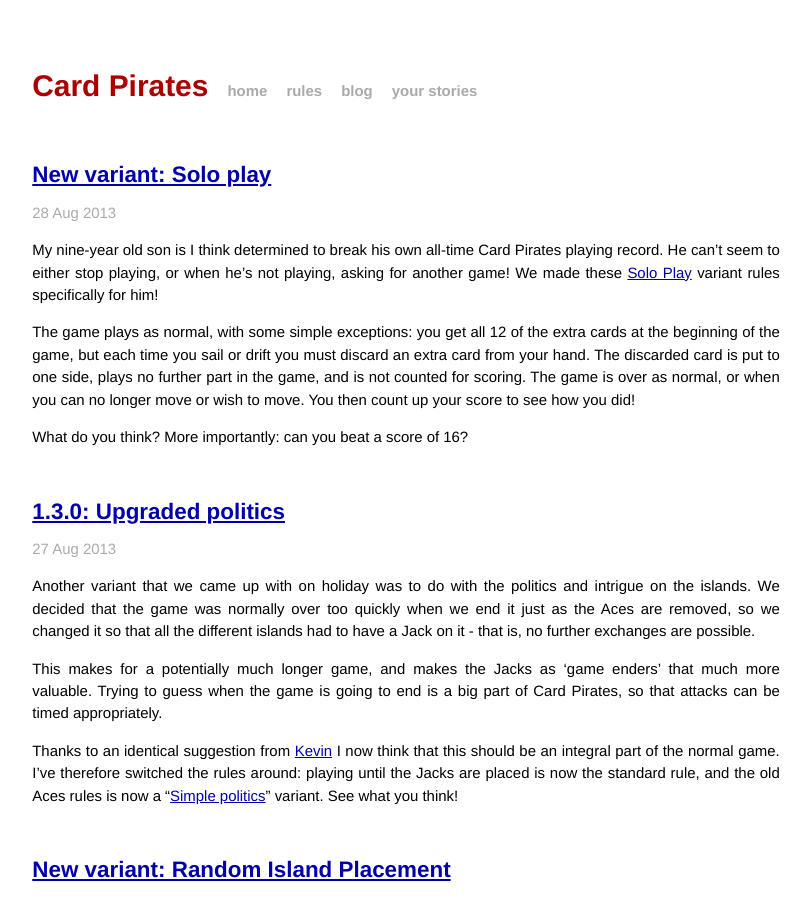
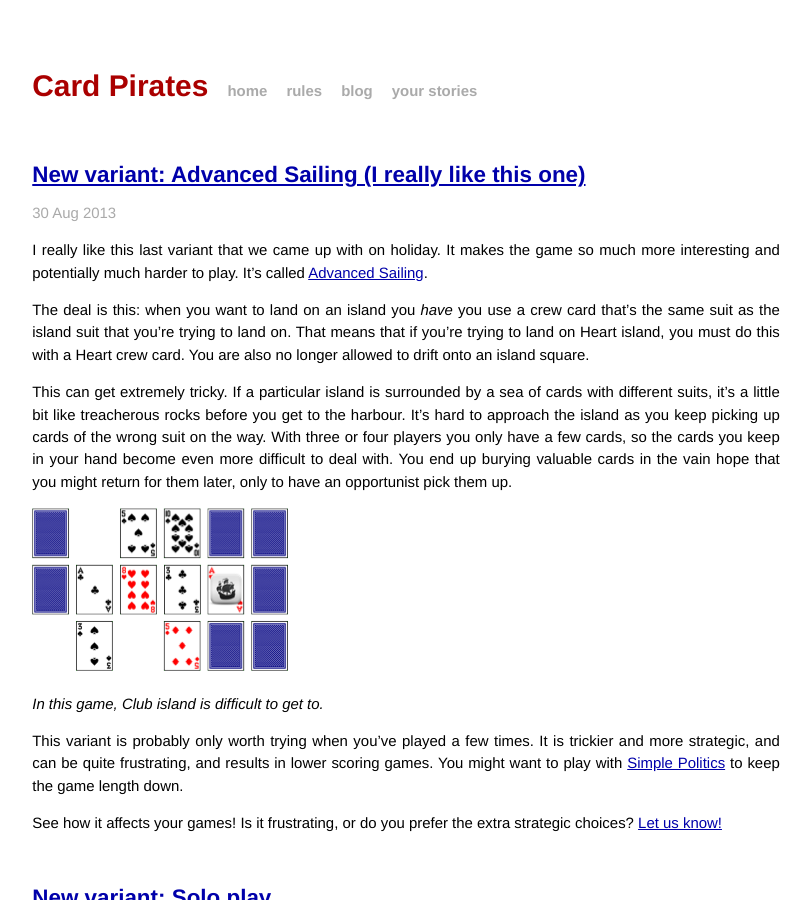
Before and after one commit to chrismdp/cardpirates, a Jekyll site: the page built from blog/index.md, in a window 1280 px wide and 900 px high. Shown: the whole window, without its empty margins (234-1045 px from the left). Built offline with Jekyll 4.4.1, drawn with Linux system fonts in a browser that asks for light colours.

Commit message:
Advanced Sailing

```diff
--- /dev/null
+++ b/_posts/2013-08-30-advanced-sailing.md
@@ -0,0 +1,20 @@
+---
+layout: post
+title:  "New variant: Advanced Sailing (I really like this one)"
+tags: design rules variant
+
+---
+
+I really like this last variant that we came up with on holiday. It makes the game so much more interesting and potentially much harder to play. It's called [Advanced Sailing](/rules#variant-advanced-sailing).
+
+The deal is this: when you want to land on an island you *have* you use a crew card that's the same suit as the island suit that you're trying to land on. That means that if you're trying to land on Heart island, you must do this with a Heart crew card. You are also no longer allowed to drift onto an island square.
+
+This can get extremely tricky. If a particular island is surrounded by a sea of cards with different suits, it's a little bit like treacherous rocks before you get to the harbour. It's hard to approach the island as you keep picking up cards of the wrong suit on the way. With three or four players you only have a few cards, so the cards you keep in your hand become even more difficult to deal with. You end up burying valuable cards in the vain hope that you might return for them later, only to have an opportunist pick them up.
+
+![Advanced Sailing demonstration](/assets/advanced-sailing1.png)
+
+*In this game, Club island is difficult to get to.*
+
+This variant is probably only worth trying when you've played a few times. It is trickier and more strategic, and can be quite frustrating, and results in lower scoring games. You might want to play with [Simple Politics](/rules#variant-simple-politics) to keep the game length down.
+
+See how it affects your games! Is it frustrating, or do you prefer the extra strategic choices? [Let us know!](/stories)
--- a/rules/index.md
+++ b/rules/index.md
@@ -215,3 +215,13 @@
 You get all 12 of the extra cards at the beginning of the game, but each time you sail or drift you must discard an extra card from your hand. The discarded card is put to one side, plays no further part in the game, and is not counted for scoring.
 
 The game is over as normal, or when you can no longer move or wish to move. You then count up your score to try and beat your record!
+
+## Variant: Advanced sailing
+
+When you are sailing to an island, you must use a crew card of the same suit as the island you are landing on. You are not allowed to drift to an island at all: you must sail there.
+
+For example, to sail to Club Island on this board from the black ship position, you must use a nine or ten of clubs from your hand to do so, rather than just any nine or ten card:
+
+![Advanced Sailing demonstration](/assets/advanced-sailing1.png)
+
+This variant is trickier and more strategic, and can result in much longer games. You might want to play with [Simple Politics](/rules#variant-simple-politics) to keep the game length down.
```
Also changed, not shown: index.md (+2 -2 lines), assets/advanced-sailing1.png (added).
